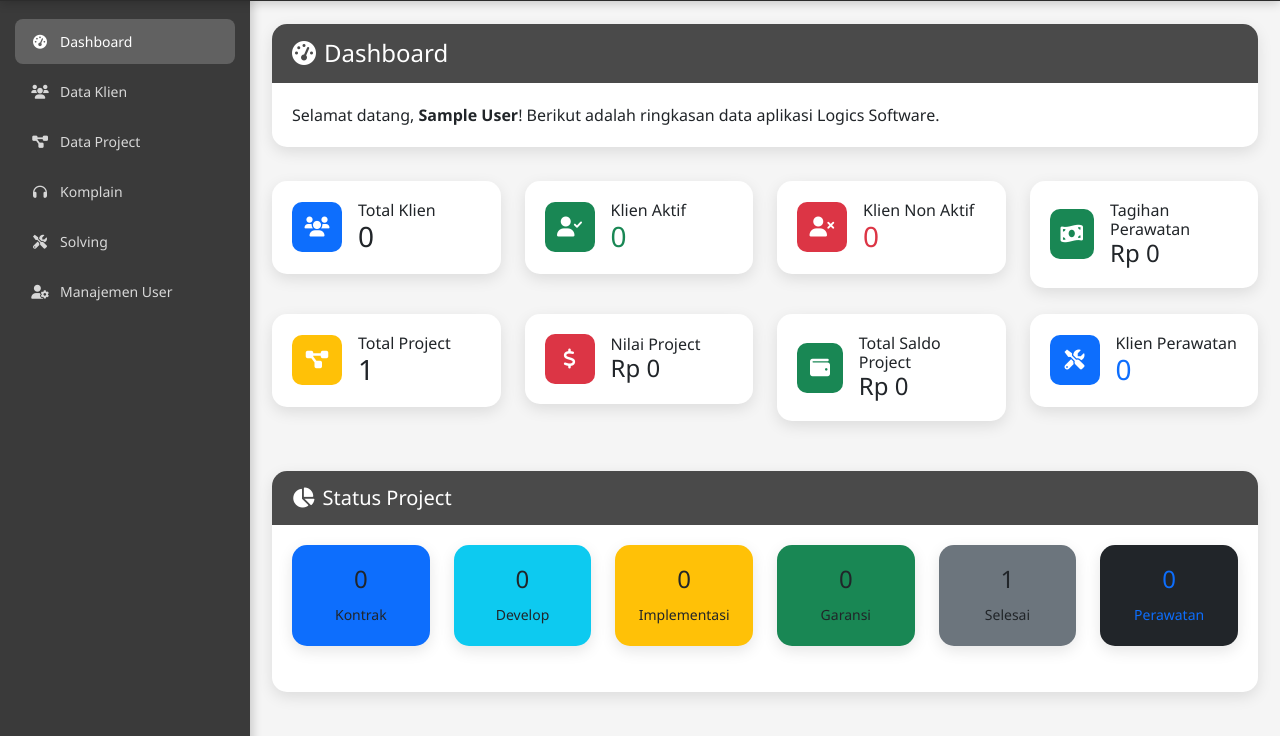
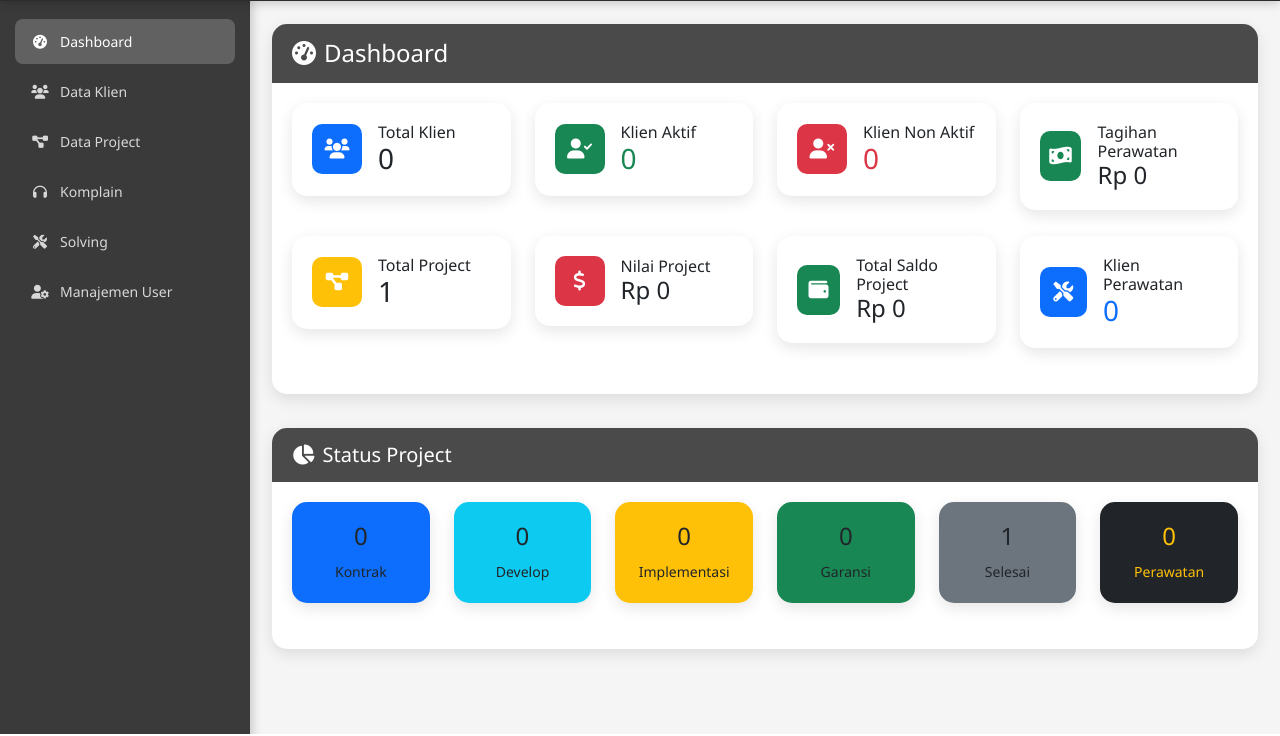
Before and after one commit to Logics-Software/logics-crm, a PHP site: page /dashboard.php in a window 1280 px wide. Shown: the part 66-802 px from the top of the page. Run offline with PHP 8.4, Linux system fonts and the light colour scheme; the visitor is signed in with stand-in values (Sample User, id 1); tables that the repository leaves empty or names only in its code hold one stand-in row (values such as "Sample post"); grey boxes marked "Sample" are stand-in pictures; some libraries are stand-ins or nearby versions.

Commit message:
Update dashboard #1

```diff
--- a/dashboard.php
+++ b/dashboard.php
@@ -64,14 +64,9 @@ startLayoutBuffer('Dashboard - Logics Software');
                     <h4 class="mb-0"><i class="fas fa-tachometer-alt me-2"></i>Dashboard</h4>
                 </div>
                 <div class="card-body">
-                    <p class="mb-0">Selamat datang, <strong><?php echo htmlspecialchars($user->nama); ?></strong>! Berikut adalah ringkasan data aplikasi Logics Software.</p>
-                </div>
-            </div>
-        </div>
-    </div>
 
                 <!-- Statistics Cards -->
-    <div class="row mb-4">
+                    <div class="row mb-0">
                         <div class="col-md-3 mb-3">
                             <div class="card">
                                 <div class="card-body">
@@ -199,6 +194,11 @@ startLayoutBuffer('Dashboard - Logics Software');
                             </div>
                         </div>
                     </div>
+                </div>
+            </div>
+        </div>
+    </div>
+
 
     <!-- Project Status Chart -->
     <div class="row mb-4">
@@ -250,9 +250,9 @@ startLayoutBuffer('Dashboard - Logics Software');
                             </div>
                         </div>
                         <div class="col-md-2 mb-3">
-                            <div class="card bg-dark text-primary">
+                            <div class="card bg-dark text-warning">
                                 <div class="card-body text-center">
-                                    <h4><?php echo $klien_stats['klien_aktif']; ?></h4>
+                                    <h4><?php echo $total_klien_perawatan; ?></h4>
                                     <small>Perawatan</small>
                                 </div>
                             </div>
--- a/includes/layout.php
+++ b/includes/layout.php
@@ -153,7 +153,7 @@ $current_user->getUserById($_SESSION['user_id']);
                                     // Build popup content
                                     $solving_popup_content = '<div class="solving-popup">';
                                     $solving_popup_content .= '<div class="popup-header">';
-                                    $solving_popup_content .= '<h6><i class="fas fa-tools text-warning"></i> Solving Menunggu DiUpdate</h6>';
+                                    $solving_popup_content .= '<h6><i class="fas fa-tools text-warning"></i> Solving Menunggu Diupdate</h6>';
                                     $solving_popup_content .= '</div>';
                                     $solving_popup_content .= '<div class="popup-body">';
 
--- a/solving.php
+++ b/solving.php
@@ -425,7 +425,7 @@ ob_start();
                                                     $badge_class = 'bg-warning';
                                                     break;
                                                 case 'update':
-                                                    $status_text = 'Update';
+                                                    $status_text = 'Updated';
                                                     $badge_class = 'bg-success';
                                                     break;
                                                 default:
```
Lines whose indentation alone changed are shown as unchanged.
